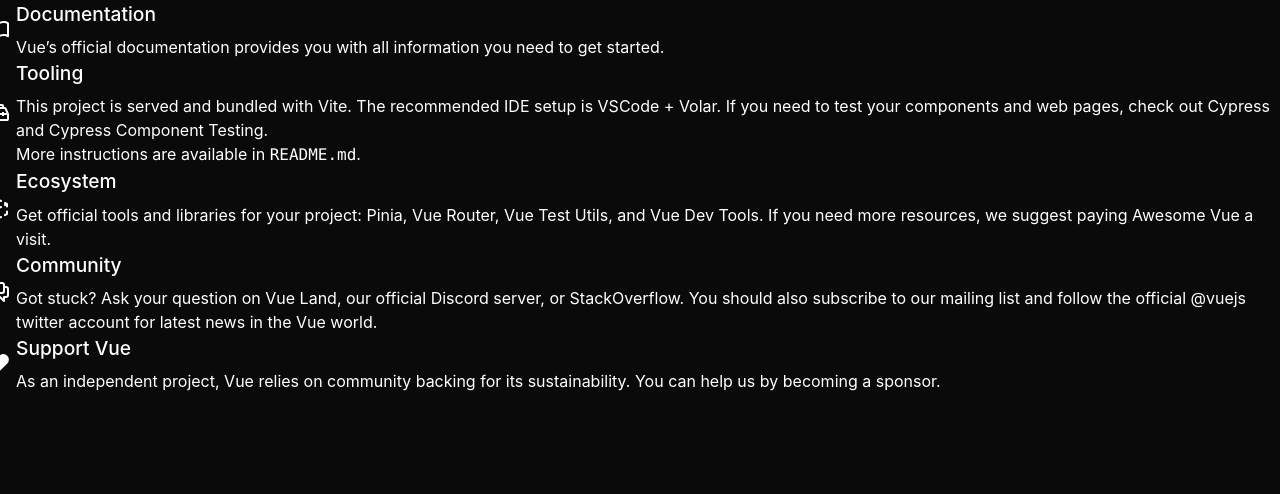
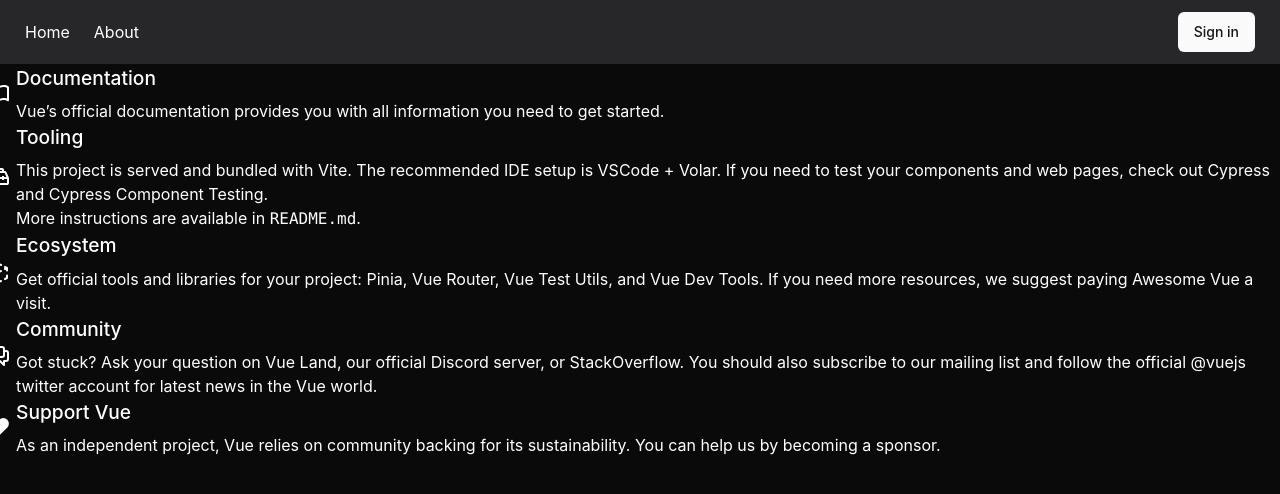
Before and after one commit to IS-2021/sum, a Vue app in the folder frontend/: page / in a window 1280 px wide. Shown: the top 494 px of the page. Built offline with nearby package versions, Linux system fonts and the light colour scheme.

Commit message:
feat: add header

```diff
--- a/frontend/index.html
+++ b/frontend/index.html
@@ -7,7 +7,7 @@
     <title>Vite App</title>
   </head>
   <body class="text-white bg-neutral-950">
-    <div id="app"></div>
+    <div id="app" class="flex flex-col w-full min-h-screen"></div>
     <script type="module" src="/src/main.ts"></script>
   </body>
 </html>
--- a/frontend/src/App.vue
+++ b/frontend/src/App.vue
@@ -1,7 +1,9 @@
 <script setup lang="ts">
 import { RouterView } from 'vue-router';
+import Header from '@/components/Header.vue';
 </script>
 
 <template>
+  <Header />
   <RouterView />
 </template>
--- a/frontend/src/components/Header.vue
+++ b/frontend/src/components/Header.vue
@@ -1,12 +1,25 @@
-<script setup lang="ts"></script>
+<script setup lang="ts">
+import { Button } from '@/components/ui/button';
+import { RouterLink } from 'vue-router';
+
+</script>
 
 <template>
-  <header>
-    <nav>
-      <ul>
-        <li></li>
-        <li></li>
-        <li></li>
+  <header class="h-16 w-full top-0 border border-transparent bg-zinc-800 sticky flex items-center px-6">
+    <nav class="flex-grow">
+      <ul class="flex items-center gap-6">
+        <li>
+          <RouterLink to="/">Home</RouterLink>
+        </li>
+        <li>
+          <RouterLink to="/about">About</RouterLink>
+        </li>
+        <li class="flex-grow"></li>
+        <li>
+          <Button as-child>
+            <RouterLink to="/sign-in">Sign in</RouterLink>
+          </Button>
+        </li>
       </ul>
     </nav>
   </header>
--- a/frontend/src/views/SignInView.vue
+++ b/frontend/src/views/SignInView.vue
@@ -31,7 +31,8 @@
 </script>
 
 <template>
-  <div class="max-w-96 mx-auto border border-neutral-800 p-8 rounded">
+  <div class="border border-neutral-900 grid items-center flex-grow">
+    <div class="w-80 mx-auto border border-neutral-800 p-8 rounded">
       <form @submit="onSubmit" class="space-y-4">
         <h1 class="text-xl text-center font-bold">Sign-In</h1>
         <FormField v-slot="{ componentField }" name="email">
@@ -58,4 +59,5 @@
         <Button type="submit" class="mt-8 w-full"> Submit </Button>
       </form>
     </div>
+  </div>
 </template>
```
Lines whose indentation alone changed are shown as unchanged.
